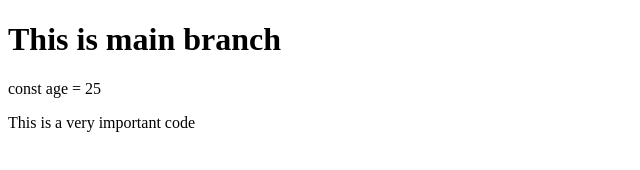
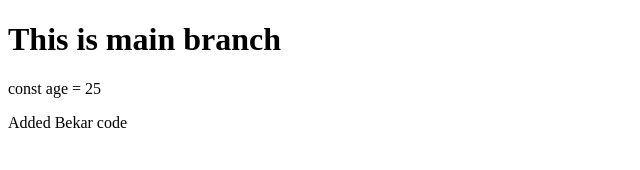
Before and after one commit to Shubhofficial1/test, a plain HTML site: page index.html in a window 1280 px wide. Shown: the full height of the page, 0-640 px from the left. Drawn offline with Linux system fonts and the light colour scheme.

Commit message:
bekar code

```diff
--- a/index.html
+++ b/index.html
@@ -8,6 +8,6 @@
   <body>
     <h1>This is main branch</h1>
     <p>const age = 25</p>
-    <p>This is a very important code</p>
+    <p>Added Bekar code</p>
   </body>
 </html>
```
